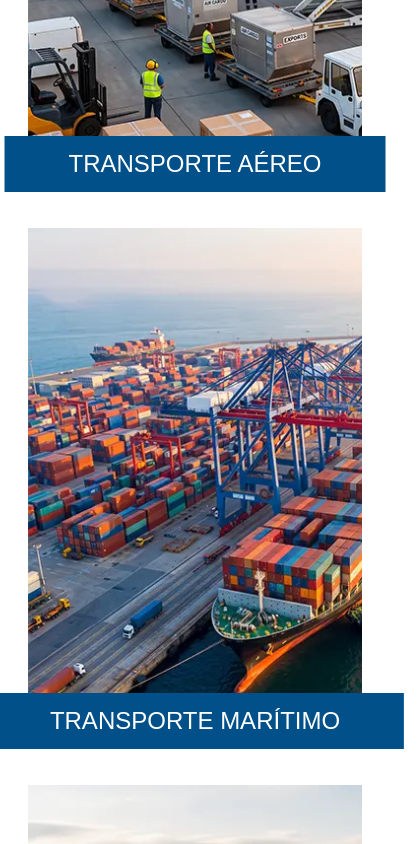
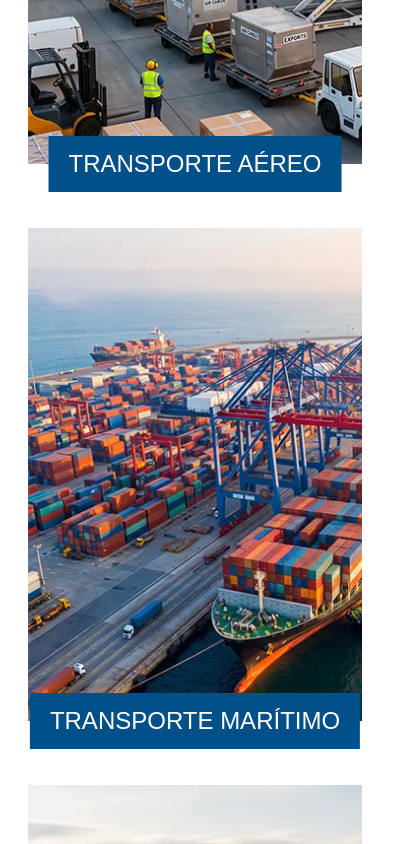
Before and after one commit to kcmsmartdev/aurumlogistics2026, a Next.js app: page / in a window 390 px wide. Shown: the part 2600-3444 px from the top of the page, 417 px wide, since content can reach past the window. Built offline with nearby package versions, Linux system fonts and the light colour scheme; a web font is replaced by a local one.

Commit message:
Se cambia el px de Link servicios px16 a px5

```diff
--- a/components/inicio/Servicios.tsx
+++ b/components/inicio/Servicios.tsx
@@ -34,7 +34,7 @@ export default function Servicios(){
                                         loading="lazy"
                                         className="max-w-160  transition-transform duration-300 ease-in-out hover:scale-125"/>
                                 </div>
-                                <Link href={e.href} className="absolute z-10 bottom-4 left-1/2 -translate-x-1/2 translate-y-7 whitespace-nowrap bg-primary px-16 lg:px-20 py-3 font-heading text-2xl uppercase text-white transition-transform duration-300 ease-in-out group-hover:translate-y-14 group-focus-within:translate-y-10">
+                                <Link href={e.href} className="absolute z-10 bottom-4 left-1/2 -translate-x-1/2 translate-y-7 whitespace-nowrap bg-primary px-5 lg:px-20 py-3 font-heading text-2xl uppercase text-white transition-transform duration-300 ease-in-out group-hover:translate-y-14 group-focus-within:translate-y-10">
                                     {e.title}
                                 </Link>
                             </article>
```
